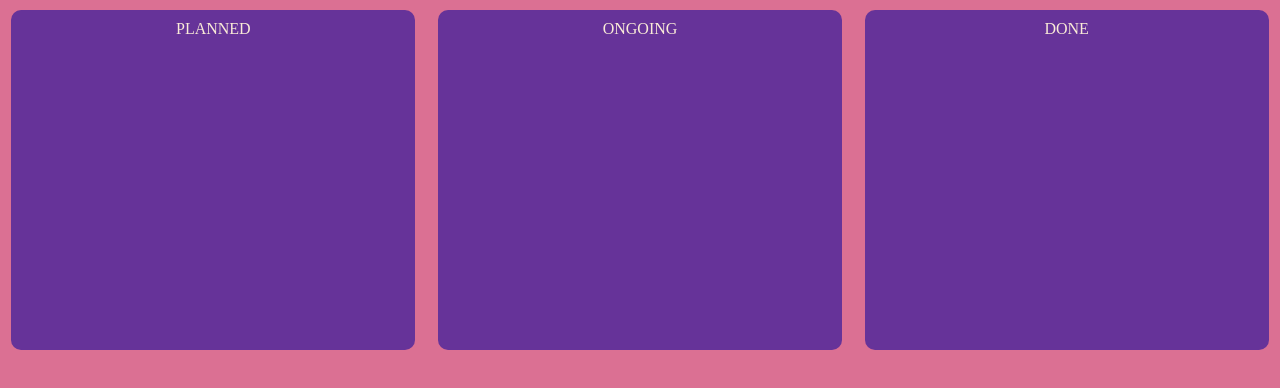
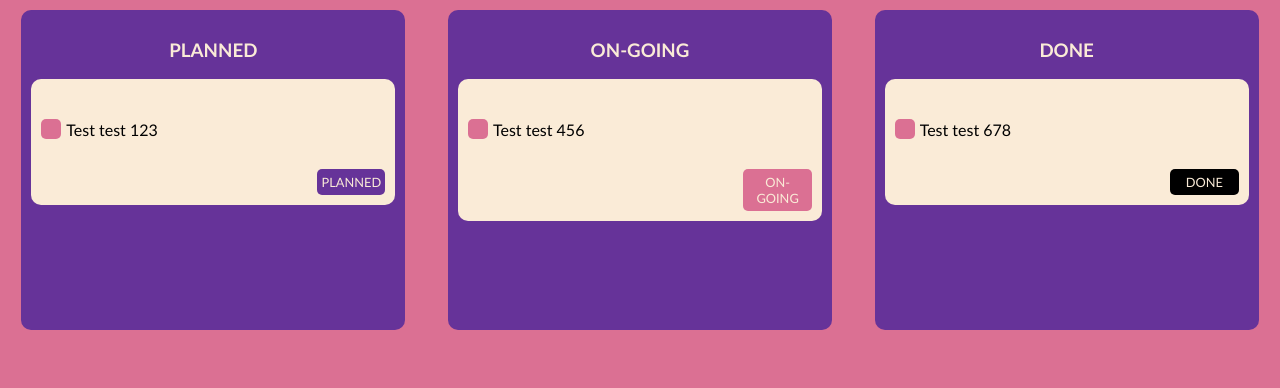
Before and after one commit to jrocca82/zustand-practice, a React (Create React App) app in the folder task-manager/: page / in a window 1280 px wide. Shown: the top 388 px of the page. Built offline with nearby package versions, Linux system fonts and the light colour scheme.

Commit message:
feat: create store

```diff
--- a/task-manager/package.json
+++ b/task-manager/package.json
@@ -10,11 +10,13 @@
     "@types/node": "^20.3.1",
     "@types/react": "^18.2.12",
     "@types/react-dom": "^18.2.5",
+    "classnames": "^2.3.2",
     "react": "^18.2.0",
     "react-dom": "^18.2.0",
     "react-scripts": "5.0.1",
     "typescript": "^5.1.3",
-    "web-vitals": "^2.1.4"
+    "web-vitals": "^2.1.4",
+    "zustand": "^4.3.8"
   },
   "scripts": {
     "start": "react-scripts start",
--- a/task-manager/src/App.css
+++ b/task-manager/src/App.css
@@ -4,4 +4,10 @@
   display: flex;
   justify-content: space-around;
   align-items: flex-start;
+  font-family: "Trebuchet MS", "Lucida Sans Unicode", "Lucida Grande",
+    "Lucida Sans", Arial, sans-serif;
 }
+
+* {
+  box-sizing: border-box;
+}
--- a/task-manager/src/App.tsx
+++ b/task-manager/src/App.tsx
@@ -1,11 +1,12 @@
 import "./App.css";
 import Column from "./components/Column";
+import { Statuses } from "./constants/statuses";
 
 const App = () => (
   <div className="App">
-    <Column state="PLANNED" />
-    <Column state="ONGOING" />
-    <Column state="DONE" />
+    <Column state={Statuses.PLANNED} />
+    <Column state={Statuses.ONGOING} />
+    <Column state={Statuses.DONE} />
   </div>
 );
 
--- a/task-manager/src/components/Column.css
+++ b/task-manager/src/components/Column.css
@@ -10,3 +10,7 @@
   margin: 10px;
   color: antiquewhite;
 }
+
+.hidden {
+  display: "none";
+}
--- a/task-manager/src/components/Column.tsx
+++ b/task-manager/src/components/Column.tsx
@@ -1,7 +1,25 @@
+import { STATUSES, Statuses } from "../constants/statuses";
+import { useTaskStore } from "../store";
 import "./Column.css";
+import Task from "./Task";
 
-const Column = ({state}: {state: "PLANNED" | "ONGOING" | "DONE"}) => (
-  <div className="column">{state}</div>
-);
+const Column = ({ state }: { state: Statuses }) => {
+  const tasks = useTaskStore((store) => store.tasks);
+
+  return (
+    <div className="column">
+      <h3>{state}</h3>
+      {tasks.map((task) => (
+        <>
+          {state === task.state ? (
+            <Task status={task.state} title={task.title} />
+          ) : (
+            <div className="hidden" />
+          )}
+        </>
+      ))}
+    </div>
+  );
+};
 
 export default Column;
--- /dev/null
+++ b/task-manager/src/components/Task.css
@@ -0,0 +1,51 @@
+.task-wrapper {
+  background: antiquewhite;
+  padding: 10px;
+  color: black;
+  border-radius: 10px;
+  display: flex;
+  flex-flow: row wrap;
+}
+
+.task {
+  min-height: 5rem;
+  text-align: left;
+  display: flex;
+  align-items: center;
+}
+
+.checkbox {
+  background: palevioletred;
+  height: 20px;
+  width: 20px;
+  border-radius: 5px;
+  margin-right: 5px;
+}
+
+.bottom-wrapper {
+  font-size: 0.8rem;
+  width: 100%;
+  display: flex;
+  color: antiquewhite;
+  flex-flow: row wrap;
+  justify-content: flex-end;
+}
+
+.status {
+  text-align: center;
+  padding: 5px;
+  border-radius: 5px;
+  width: 20%;
+}
+
+.PLANNED {
+  background: rebeccapurple;
+}
+
+.ON-GOING {
+  background: palevioletred;
+}
+
+.DONE {
+  background: black;
+}
--- /dev/null
+++ b/task-manager/src/components/Task.tsx
@@ -0,0 +1,17 @@
+import classNames from "classnames";
+import { Statuses } from "../constants/statuses";
+import "./Task.css";
+
+const Task = ({ title, status }: { title: string; status: Statuses }) => (
+  <div className="task-wrapper">
+    <div className="task">
+      <div className="checkbox" />
+      <p>{title}</p>
+    </div>
+    <div className="bottom-wrapper">
+      <div className={classNames("status", status)}>{status}</div>
+    </div>
+  </div>
+);
+
+export default Task;
--- /dev/null
+++ b/task-manager/src/constants/statuses.tsx
@@ -0,0 +1,7 @@
+export enum Statuses {
+  PLANNED = "PLANNED",
+  ONGOING = "ON-GOING",
+  DONE = "DONE",
+}
+
+export const STATUSES = [Statuses.PLANNED, Statuses.ONGOING, Statuses.DONE];
--- /dev/null
+++ b/task-manager/src/store.ts
@@ -0,0 +1,34 @@
+import { create } from "zustand";
+import { devtools, persist } from "zustand/middleware";
+import { Statuses } from "./constants/statuses";
+
+interface TaskState {
+  title: string;
+  state: Statuses;
+}
+
+export const useTaskStore = create<{ tasks: TaskState[] }>()(
+  devtools(
+    persist(
+      (set) => ({
+        tasks: [
+          {
+            title: "Test test 123",
+            state: Statuses.PLANNED,
+          },
+          {
+            title: "Test test 456",
+            state: Statuses.ONGOING,
+          },
+          {
+            title: "Test test 678",
+            state: Statuses.DONE,
+          },
+        ],
+      }),
+      {
+        name: "task-storage",
+      }
+    )
+  )
+);
```
Also changed, not shown: 1 other file (tests, documents, lock files or other folders).
